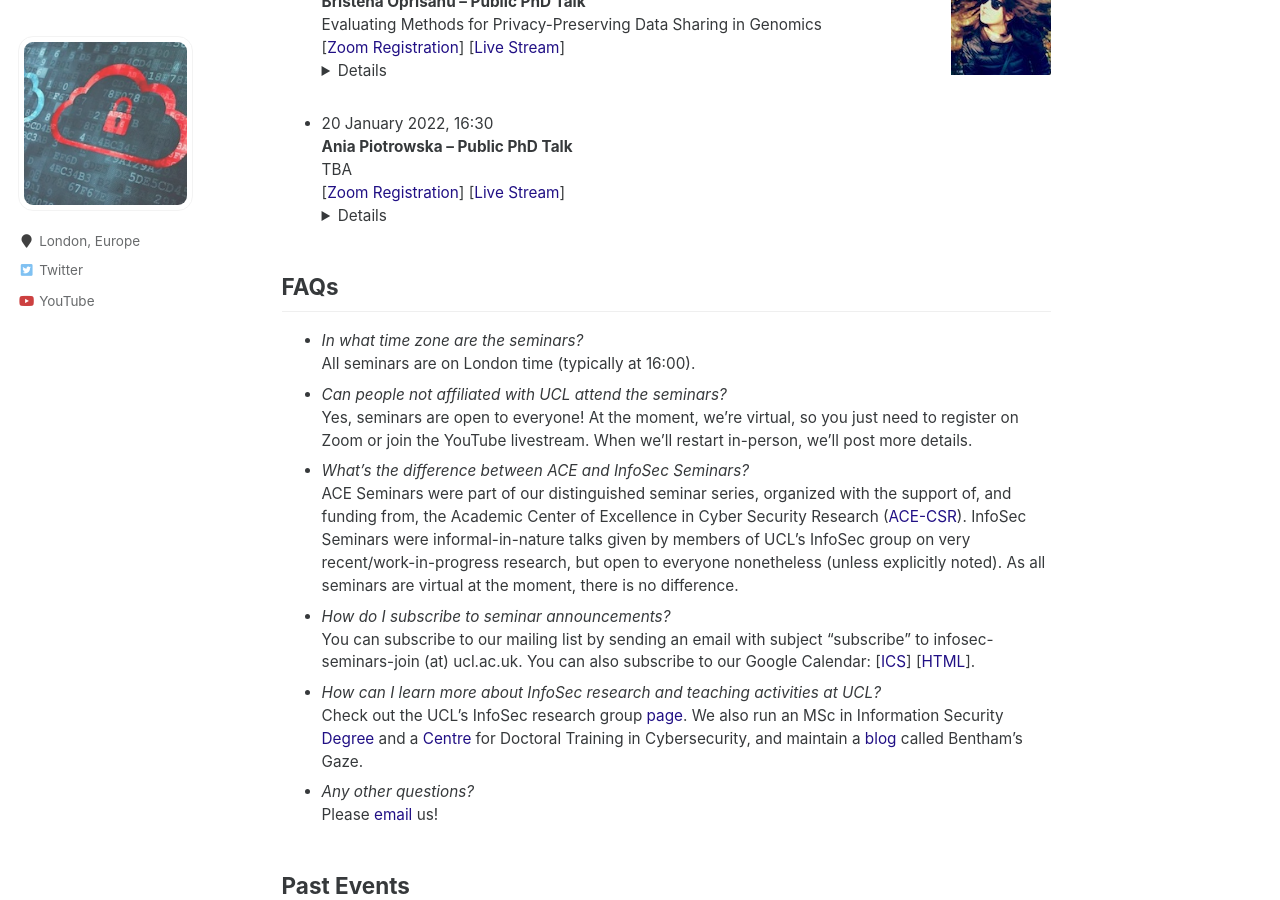
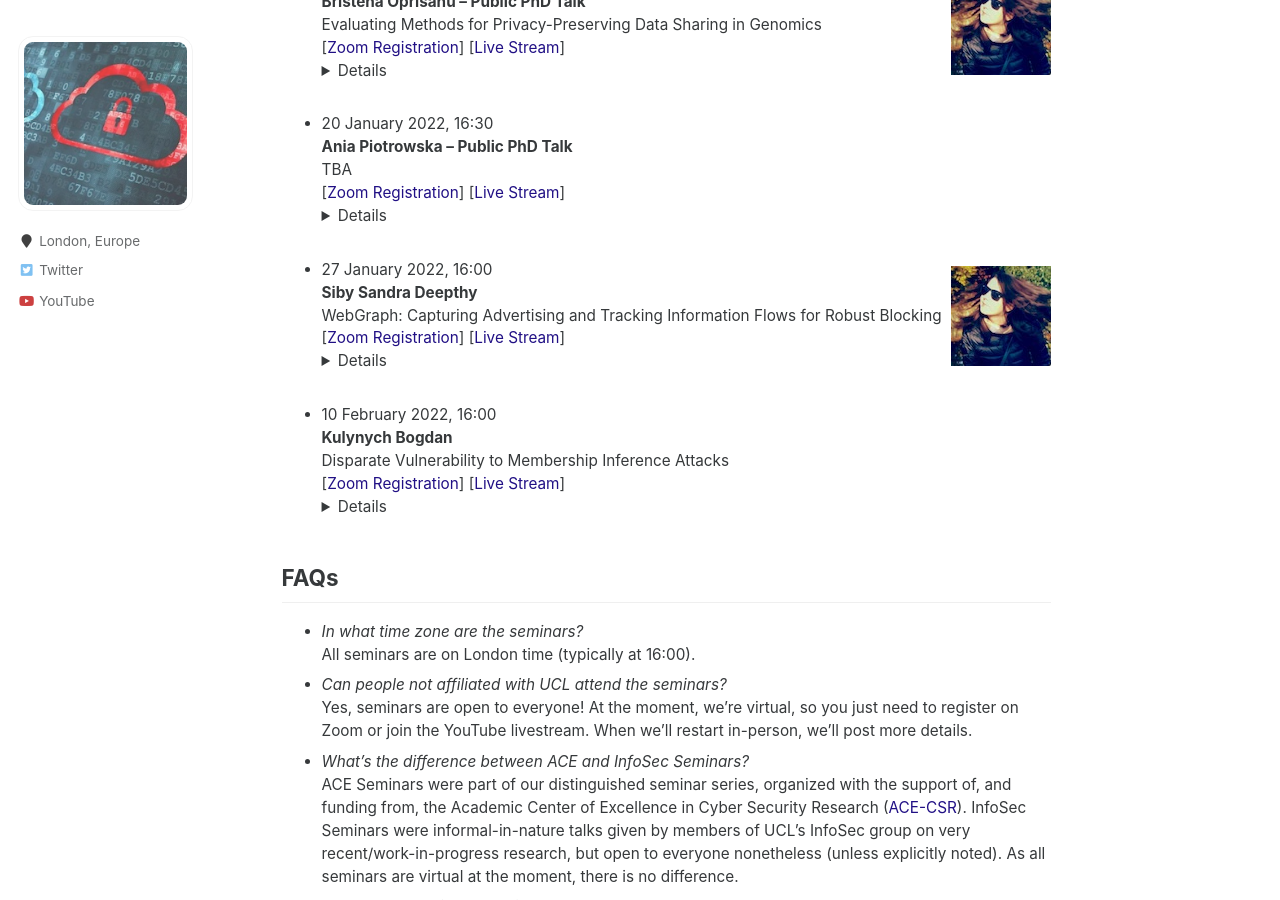
Before and after one commit to uclisec/uclisec.github.io, a Jekyll site: the page built from _pages/seminars.md, in a window 1280 px wide and 900 px high, scrolled down 732 px. Built offline with Jekyll 4.4.1, drawn with Linux system fonts in a browser that asks for light colours.

Commit message:
Update seminars.md

```diff
--- a/_pages/seminars.md
+++ b/_pages/seminars.md
@@ -34,6 +34,17 @@ Evaluating Methods for Privacy-Preserving Data Sharing in Genomics
 - 20 January 2022, 16:30
 **Ania Piotrowska &ndash; Public PhD Talk**
 TBA
+[[Zoom Registration](https://ucl.zoom.us/meeting/register/tJYpf-2grTorGNxFnItdfR3SSG89tgyB9Zeh)] [[Live Stream]()]<details>**Abstract:**<br><br>**Bio**: [https://aniampio.github.io](https://aniampio.github.io)<br></details>
+<!----->
+<img src="../images/bristena.jpg" style="float:right;width:100px;height:100px;margin-top:15px">
+- 27 January 2022, 16:00
+**Siby Sandra Deepthy**
+WebGraph: Capturing Advertising and Tracking Information Flows for Robust Blocking
+[[Zoom Registration](https://ucl.zoom.us/meeting/register/tJYpf-2grTorGNxFnItdfR3SSG89tgyB9Zeh)] [[Live Stream]()]<details>**Abstract:**<br><br>**Bio**: [https://www.bristenaop.com](https://www.bristenaop.com)<br></details>
+<!---<img src="../images/ania.jpg" style="float:right;width:100px;height:100px;margin-top:15px">-->
+- 10 February 2022, 16:00
+**Kulynych Bogdan**
+Disparate Vulnerability to Membership Inference Attacks
 [[Zoom Registration](https://ucl.zoom.us/meeting/register/tJYpf-2grTorGNxFnItdfR3SSG89tgyB9Zeh)] [[Live Stream]()]<details>**Abstract:**<br><br>**Bio**: [https://aniampio.github.io](https://aniampio.github.io)<br></details>
 
 
```
